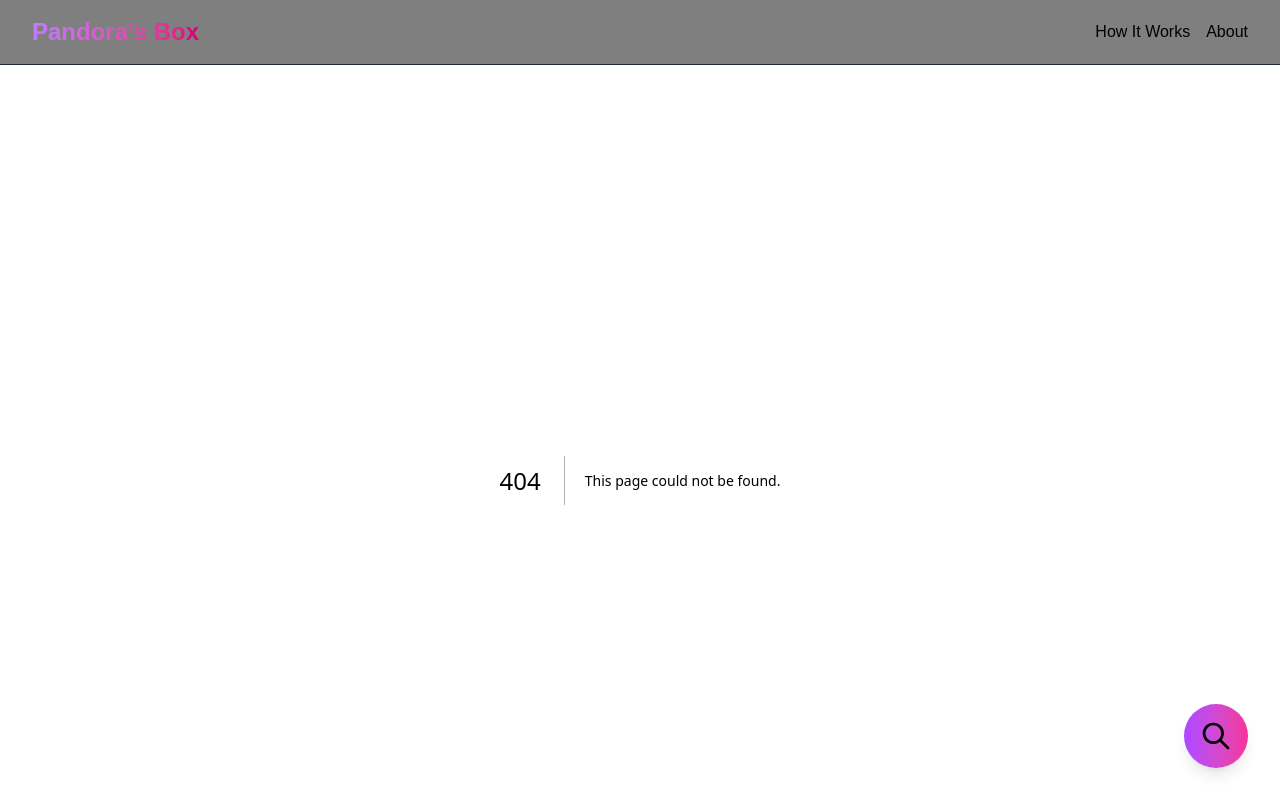
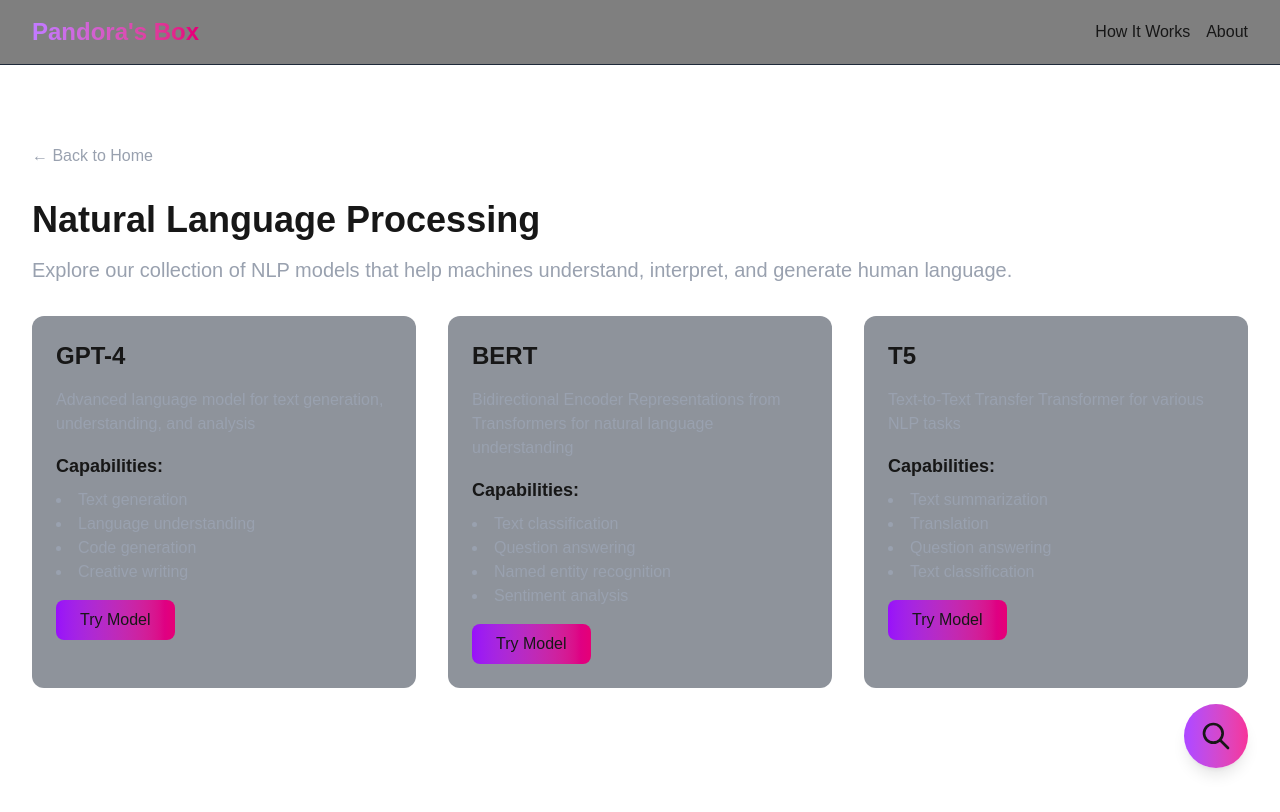
Before and after one commit to AKhubcher/pandoras_box, a Next.js app: page /generation/img in a window 1280 px wide. Before the commit this address had no page. Shown: the top 812 px of the page. Built offline with nearby package versions, Linux system fonts and the light colour scheme.

Commit message:
new folder

```diff
--- /dev/null
+++ b/app/generation/img/page.tsx
@@ -0,0 +1,64 @@
+import Link from "next/link";
+
+const nlpModels = [
+    {
+        name: "GPT-4",
+        description: "Advanced language model for text generation, understanding, and analysis",
+        capabilities: ["Text generation", "Language understanding", "Code generation", "Creative writing"],
+        path: "/models/gpt4"
+    },
+    {
+        name: "BERT",
+        description: "Bidirectional Encoder Representations from Transformers for natural language understanding",
+        capabilities: ["Text classification", "Question answering", "Named entity recognition", "Sentiment analysis"],
+        path: "/models/bert"
+    },
+    {
+        name: "T5",
+        description: "Text-to-Text Transfer Transformer for various NLP tasks",
+        capabilities: ["Text summarization", "Translation", "Question answering", "Text classification"],
+        path: "/models/t5"
+    }
+];
+
+export default function NLPPage() {
+    return (
+        <div className="min-h-screen py-16 px-4 sm:px-6 lg:px-8">
+            <div className="max-w-7xl mx-auto">
+                <div className="mb-8">
+                    <Link href="/" className="text-gray-400 hover:text-white transition-colors">
+                        ← Back to Home
+                    </Link>
+                </div>
+
+                <h1 className="text-4xl font-bold mb-4">Natural Language Processing</h1>
+                <p className="text-xl text-gray-400 mb-8">
+                    Explore our collection of NLP models that help machines understand, interpret, and generate human language.
+                </p>
+
+                <div className="grid grid-cols-1 md:grid-cols-2 lg:grid-cols-3 gap-8">
+                    {nlpModels.map((model) => (
+                        <div key={model.name} className="bg-gray-800/50 rounded-xl p-6 hover:bg-gray-800/70 transition-colors">
+                            <h3 className="text-2xl font-bold mb-4">{model.name}</h3>
+                            <p className="text-gray-400 mb-4">{model.description}</p>
+                            <div className="mb-4">
+                                <h4 className="text-lg font-semibold mb-2">Capabilities:</h4>
+                                <ul className="list-disc list-inside text-gray-400">
+                                    {model.capabilities.map((capability) => (
+                                        <li key={capability}>{capability}</li>
+                                    ))}
+                                </ul>
+                            </div>
+                            <Link
+                                href={model.path}
+                                className="inline-block px-6 py-2 bg-gradient-to-r from-purple-600 to-pink-600 rounded-lg hover:from-purple-500 hover:to-pink-500 transition-colors"
+                            >
+                                Try Model
+                            </Link>
+                        </div>
+                    ))}
+                </div>
+            </div>
+        </div>
+    );
+}
```
